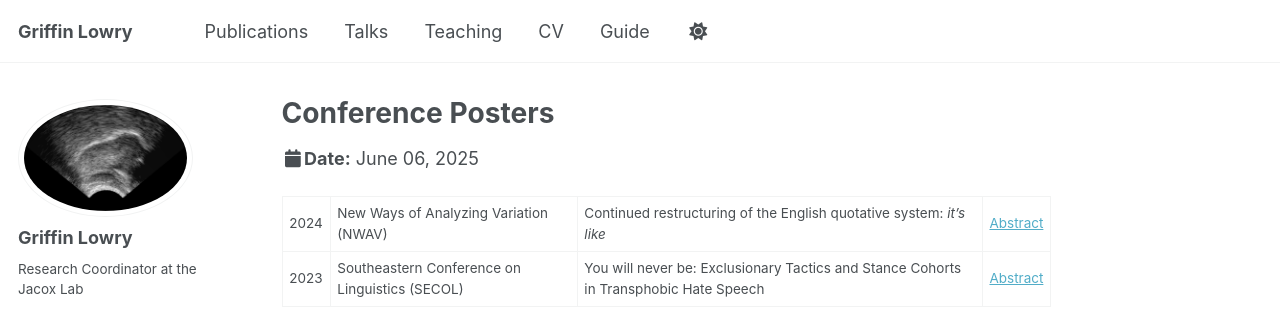
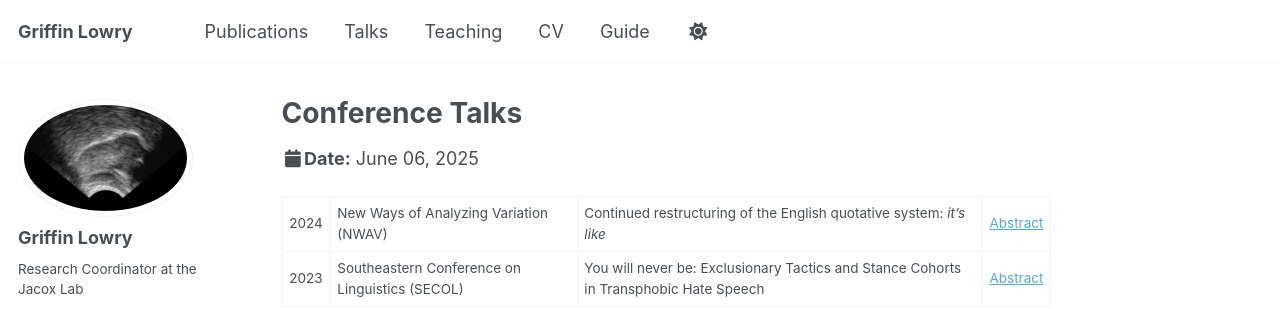
Before and after one commit to griffinlowry/griffinlowry.github.io, a Jekyll site: the page built from _talks/Conference_posters.md, in a window 1280 px wide. Shown: the top 309 px of the page. Built offline with Jekyll 4.4.1, drawn with Linux system fonts in a browser that asks for light colours; some web fonts are replaced.

Commit message:
Update Conference_posters.md

```diff
--- a/_talks/Conference_posters.md
+++ b/_talks/Conference_posters.md
@@ -1,8 +1,8 @@
 ---
-title: "Conference Posters"
+title: "Conference Talks"
 collection: talks
-type: "Poster"
-permalink: /talks/conference_posters
+type: "Talk"
+permalink: /talks/conference_talks
 ---
 | 2024 | New Ways of Analyzing Variation (NWAV) | Continued restructuring of the English quotative system: *it's like*| [Abstract](https://griffinlowry.github.io/files/abstract_nwav_like.pdf) |
 | 2023 | Southeastern Conference on Linguistics (SECOL) | You will never be: Exclusionary Tactics and Stance Cohorts in Transphobic Hate Speech| [Abstract](https://griffinlowry.github.io/files/SECOL_abstract.pdf) |
```
